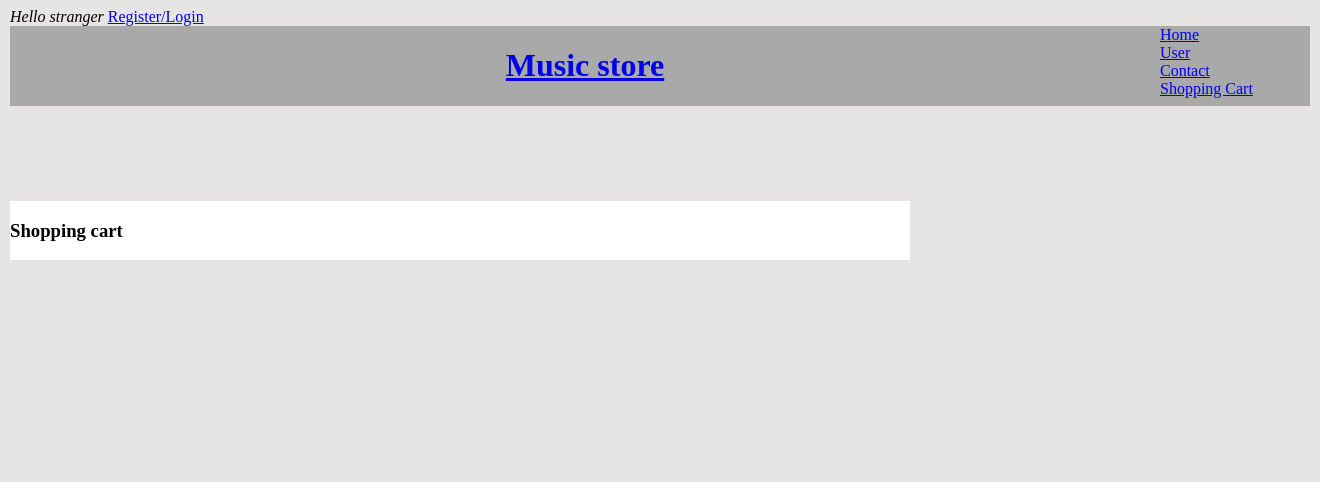
After one commit to ikolokotronis/Web-Store-App, a Django app: template web_store_app/main/templates/main/shoppingCart.html in a window 1320 px wide. The commit adds this page. Shown: the top 482 px of the page. Run offline with Django 4.2, Linux system fonts and the light colour scheme; the template is opened without the code that fills it, so the values that code supplies are empty.

Commit message:
Add shopping cart view

```diff
--- a/web_store_app/main/templates/main/base.html
+++ b/web_store_app/main/templates/main/base.html
@@ -31,7 +31,7 @@
 
         <div class="userManagementBox"><a href="/contact/">Contact</a></div>
 
-        <div class="userManagementBox"><a href="/">Shopping Cart</a></div>
+        <div class="userManagementBox"><a href="/shopping_cart/">Shopping Cart</a></div>
 
 
     </div>
--- /dev/null
+++ b/web_store_app/main/templates/main/shoppingCart.html
@@ -0,0 +1,4 @@
+{%extends 'main/base.html'%}
+{%block content%}
+<h3>Shopping cart</h3>
+{%endblock%}
--- a/web_store_app/web_store_app/urls.py
+++ b/web_store_app/web_store_app/urls.py
@@ -15,7 +15,7 @@ Including another URLconf
 """
 from django.contrib import admin
 from django.urls import path
-from main.views import HomePageView, CategoryDetailsView, SubCategoryView, ContactView
+from main.views import HomePageView, CategoryDetailsView, SubCategoryView, ContactView, ShoppingCartView
 from products.views import ProductView
 from users.views import RegistrationView, LoginView, LogoutView, UserPanelView, UserPanelEditView
 urlpatterns = [
@@ -29,5 +29,6 @@ urlpatterns = [
     path('users/logout/', LogoutView.as_view()),
     path('users/panel/<int:user_id>/', UserPanelView.as_view()),
     path('users/edit/<int:user_id>/', UserPanelEditView.as_view()),
-    path('contact/', ContactView.as_view())
+    path('contact/', ContactView.as_view()),
+    path('shopping_cart/', ShoppingCartView.as_view())
 ]
```
Also changed, not shown: web_store_app/main/views.py (+12 -0 lines).
